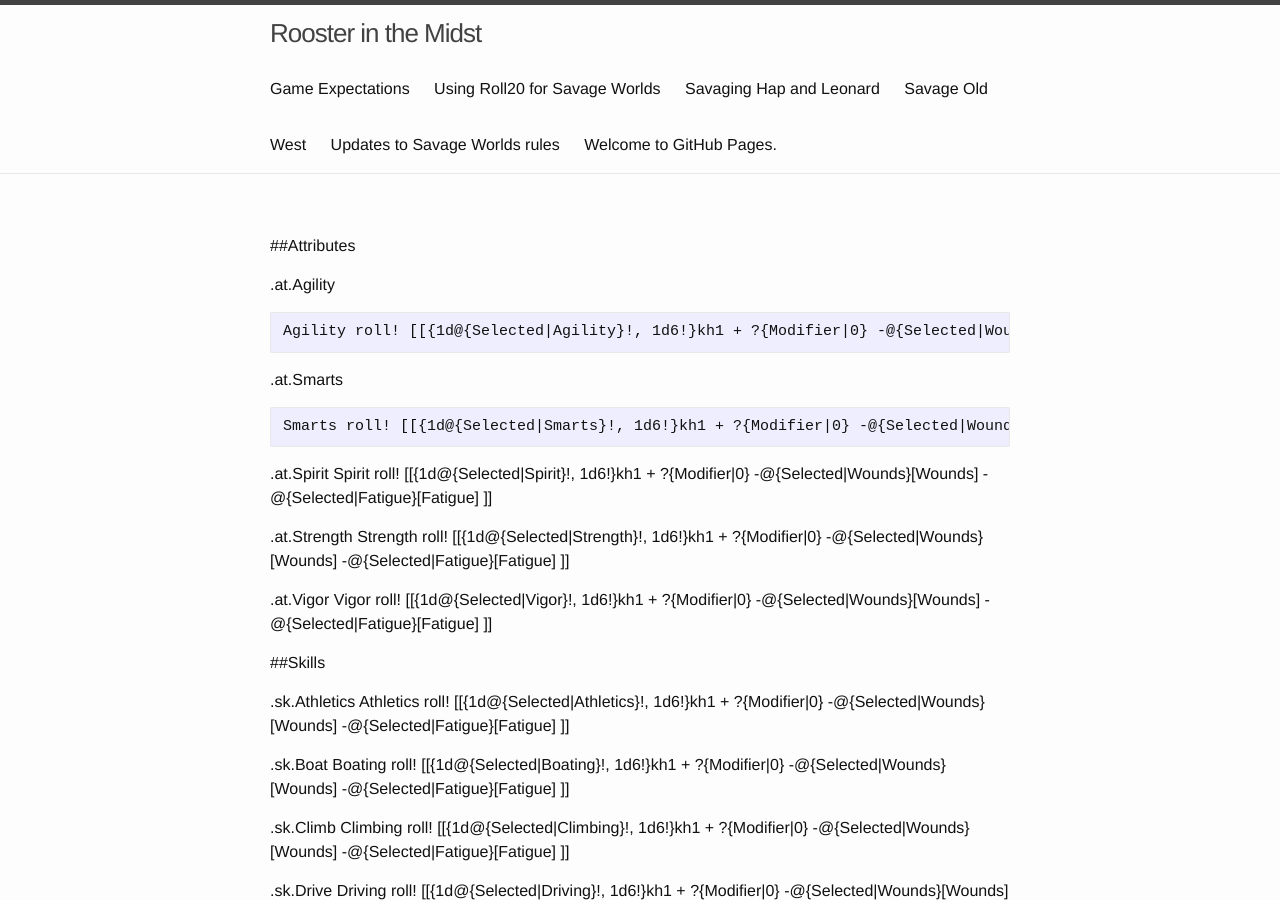
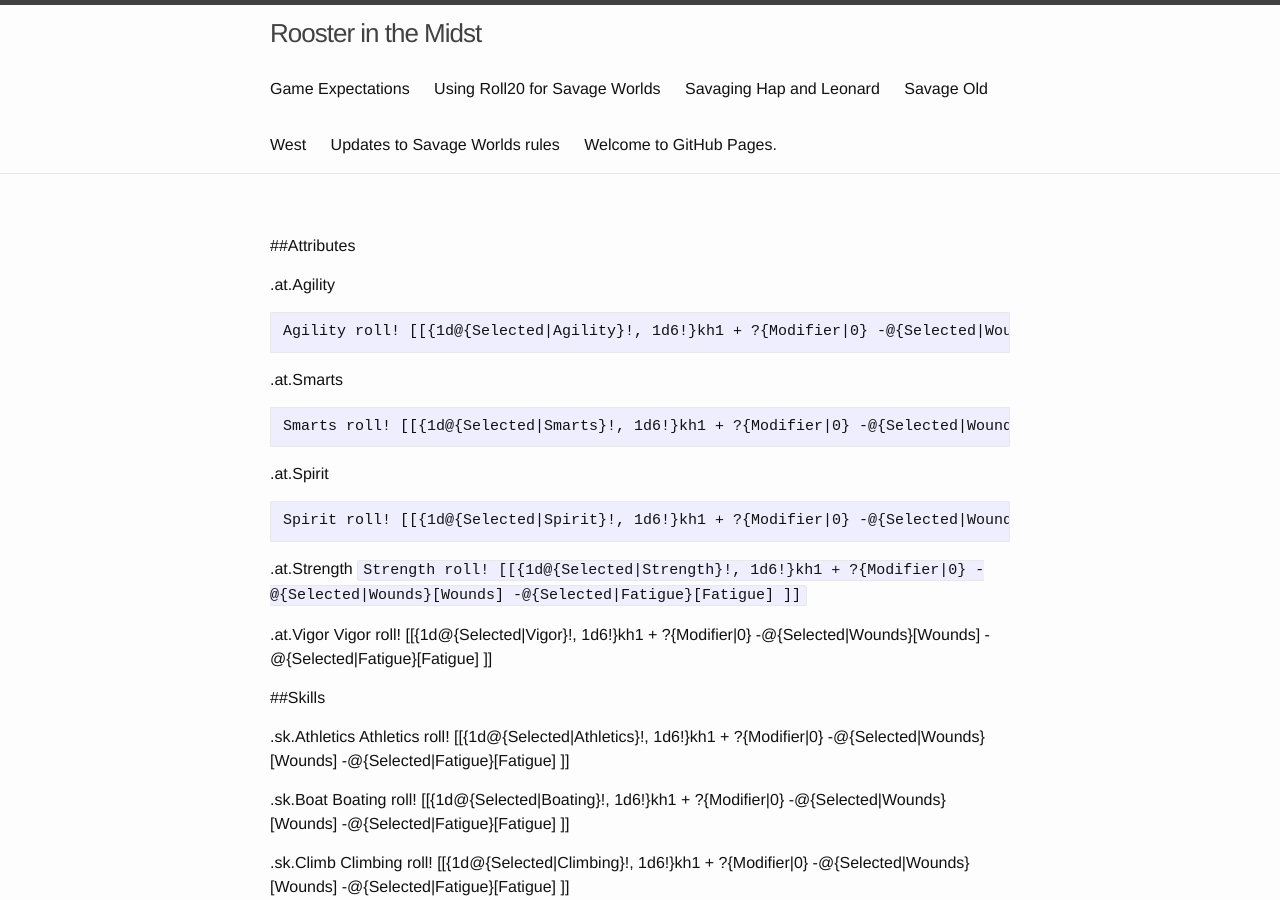
Before and after one commit to achall36/RoxvilleRooster.github.io, a Jekyll site: the page built from Roll20_SW_macros.md, in a window 1280 px wide and 900 px high. Built offline with Jekyll 4.4.1, drawn with Linux system fonts in a browser that asks for light colours; our own code applies the rules of GitHub Pages for plain Markdown files.

Commit message:
Update Roll20_SW_macros.md

````diff
--- a/Roll20_SW_macros.md
+++ b/Roll20_SW_macros.md
@@ -11,10 +11,12 @@
 ```
 
 .at.Spirit
+```
 Spirit roll! [[{1d@{Selected|Spirit}!, 1d6!}kh1 + ?{Modifier|0} -@{Selected|Wounds}[Wounds]  -@{Selected|Fatigue}[Fatigue] ]]
+```
 
 .at.Strength
-Strength roll! [[{1d@{Selected|Strength}!, 1d6!}kh1 + ?{Modifier|0} -@{Selected|Wounds}[Wounds]  -@{Selected|Fatigue}[Fatigue] ]]
+`Strength roll! [[{1d@{Selected|Strength}!, 1d6!}kh1 + ?{Modifier|0} -@{Selected|Wounds}[Wounds]  -@{Selected|Fatigue}[Fatigue] ]]   `
 
 .at.Vigor
 Vigor roll! [[{1d@{Selected|Vigor}!, 1d6!}kh1 + ?{Modifier|0} -@{Selected|Wounds}[Wounds]  -@{Selected|Fatigue}[Fatigue] ]]
````
